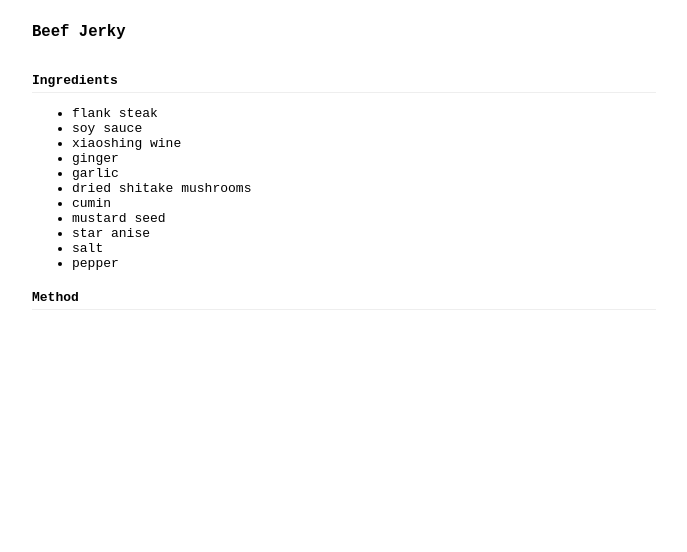
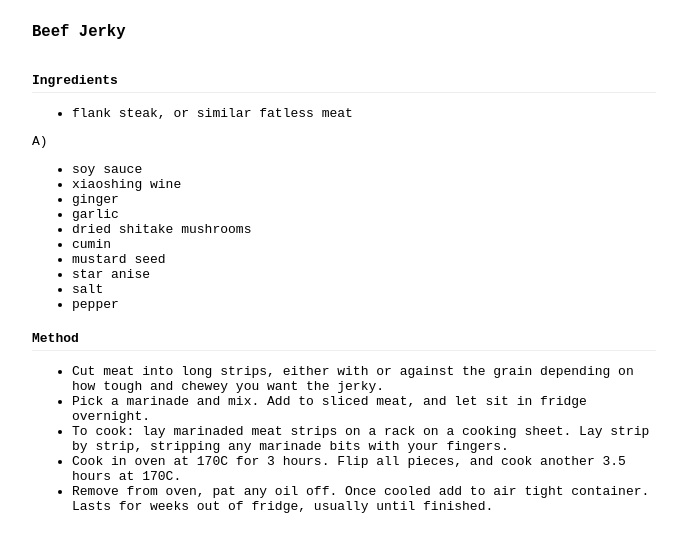
Before and after one commit to mkipling/p, a Jekyll site: the page built from _r/beef-jerky.md, in a window 1280 px wide. Shown: the top 552 px of the page, without its empty margins (296-983 px from the left). Built offline with Jekyll 4.4.1, drawn with Linux system fonts in a browser that asks for light colours.

Commit message:
Update beef-jerky.md

```diff
--- a/_r/beef-jerky.md
+++ b/_r/beef-jerky.md
@@ -5,7 +5,10 @@ category: Snack
 
 ## Ingredients
 
-- flank steak
+- flank steak, or similar fatless meat
+
+A)
+
 - soy sauce
 - xiaoshing wine
 - ginger
@@ -19,3 +22,9 @@ category: Snack
 
 
 ## Method
+
+- Cut meat into long strips, either with or against the grain depending on how tough and chewey you want the jerky.
+- Pick a marinade and mix. Add to sliced meat, and let sit in fridge overnight.
+- To cook: lay marinaded meat strips on a rack on a cooking sheet. Lay strip by strip, stripping any marinade bits with your fingers.
+- Cook in oven at 170C for 3 hours. Flip all pieces, and cook another 3.5 hours at 170C.
+- Remove from oven, pat any oil off. Once cooled add to air tight container. Lasts for weeks out of fridge, usually until finished.
```
